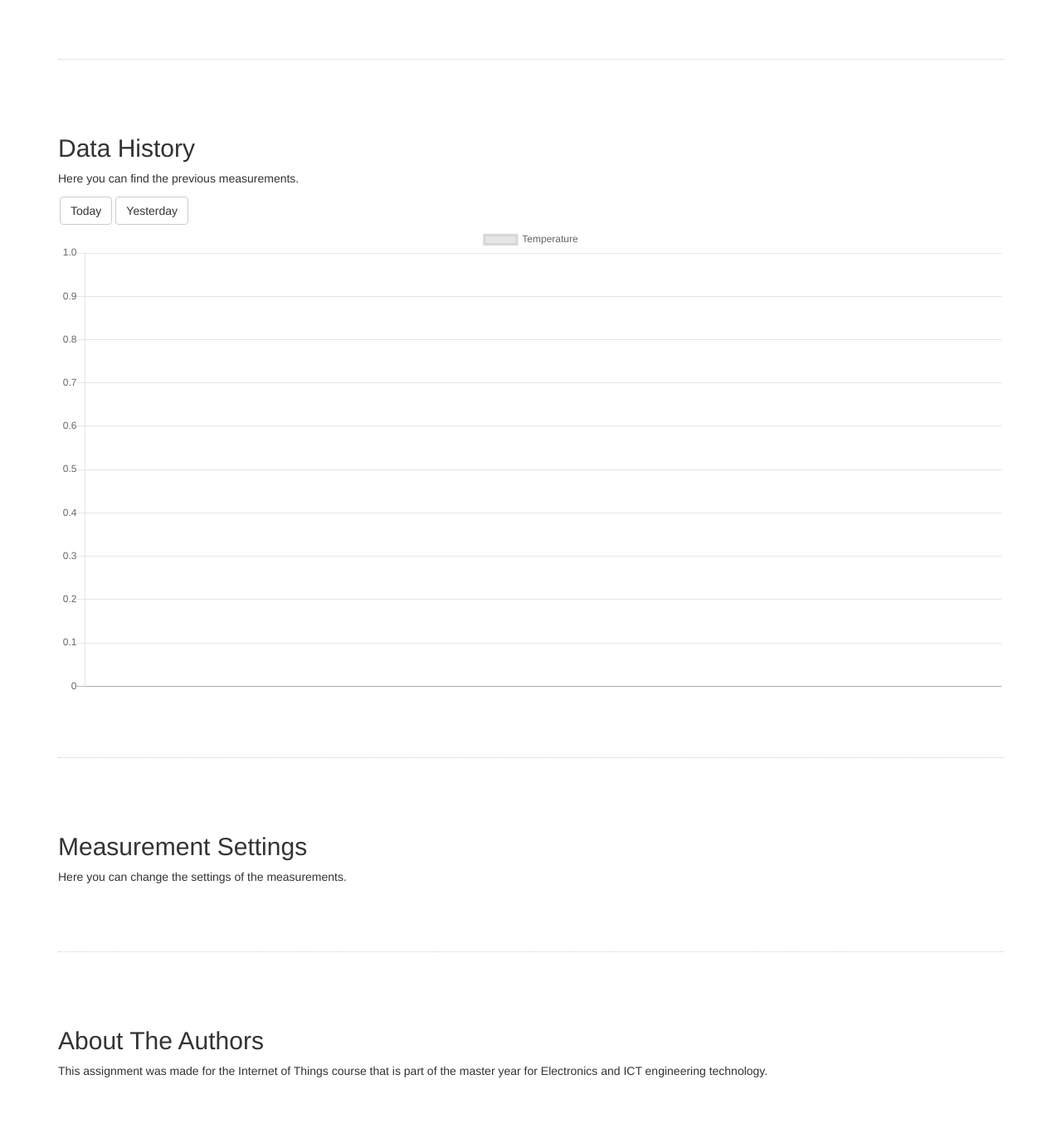
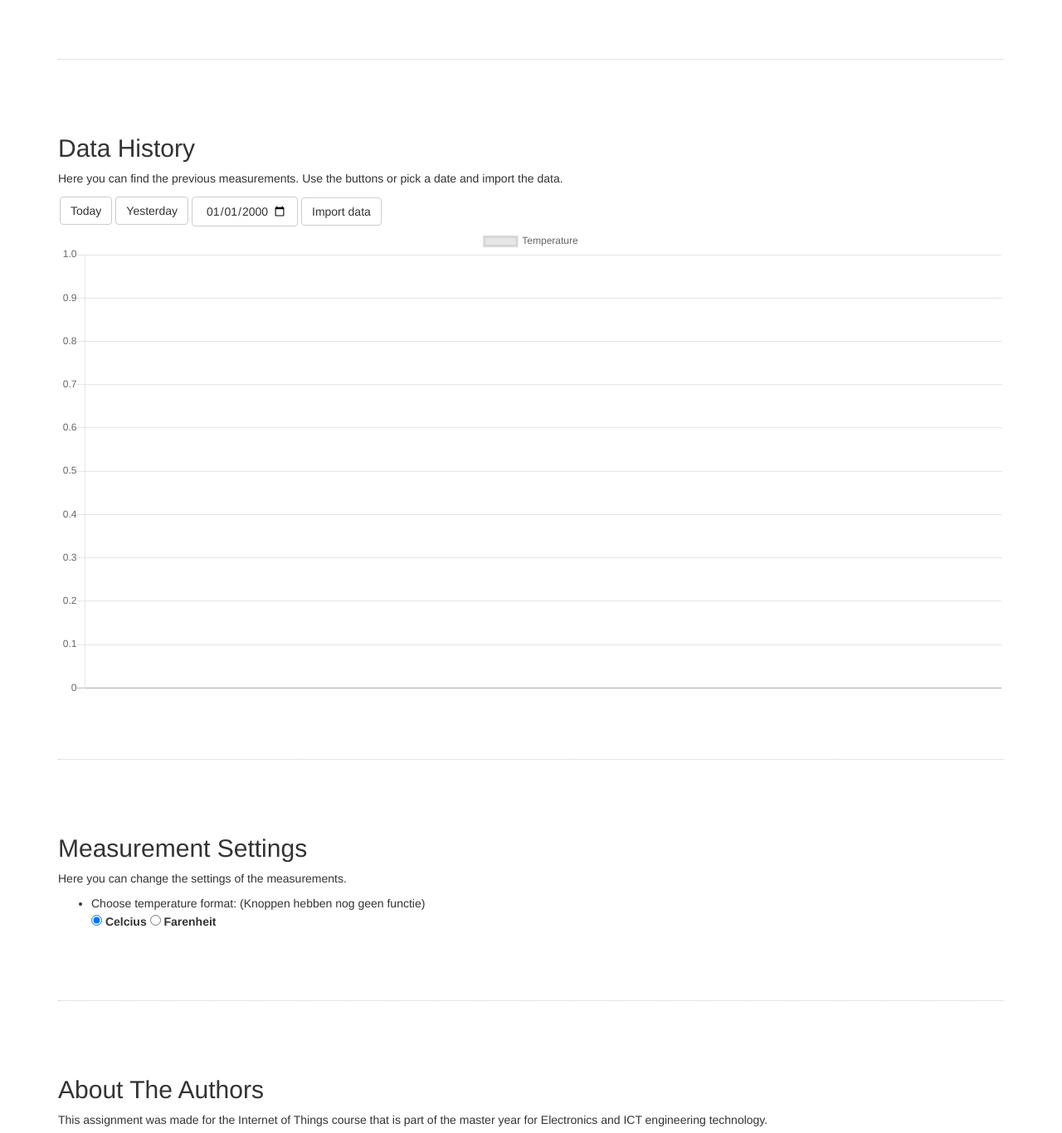
Before and after one commit to nowicki-yari/IoT_4482, a Flask app: template templates/test.html in a window 1280 px wide. Shown: the part 1473-2839 px from the top of the page at 83% size. Run offline with Flask 2, Linux system fonts and the light colour scheme; the template is opened without the code that fills it, so the values that code supplies are empty; some libraries are stand-ins or nearby versions.

Commit message:
added canvas moist functionality + changed topic for moist

```diff
--- a/App.py
+++ b/App.py
@@ -9,11 +9,13 @@ import ssl
 from datetime import datetime
 import firebase_admin
 import json
+from flask import request
 
 cred_obj = firebase_admin.credentials.Certificate('weatherstation-iot-8558e-firebase-adminsdk-boway-7b9758599c.json')
 databaseURL = "https://weatherstation-iot-8558e-default-rtdb.firebaseio.com/"
-default_app = firebase_admin.initialize_app(cred_obj, {'databaseURL':databaseURL})
+default_app = firebase_admin.initialize_app(cred_obj, {'databaseURL': databaseURL})
 from firebase_admin import db
+
 ref = db.reference("/Data")
 
 eventlet.monkey_patch()
@@ -22,8 +24,8 @@ app = Flask(__name__)
 app.config['SECRET'] = 'my secret key'
 app.config['TEMPLATES_AUTO_RELOAD'] = False
 app.config['MQTT_BROKER_URL'] = 'e83b7b9f6de84440b629c443336adf69.s1.eu.hivemq.cloud'
-#app.config['MQTT_BROKER_URL'] = '192.168.1.5'
-#app.config['MQTT_BROKER_PORT'] = 1883
+# app.config['MQTT_BROKER_URL'] = '192.168.1.5'
+# app.config['MQTT_BROKER_PORT'] = 1883
 app.config['MQTT_USERNAME'] = 'psoc6_1'
 app.config['MQTT_PASSWORD'] = 'IoT_4482'
 app.config['MQTT_KEEPALIVE'] = 5
@@ -32,65 +34,75 @@ app.config['MQTT_KEEPALIVE'] = 5
 app.config['MQTT_BROKER_PORT'] = 8883
 app.config['MQTT_TLS_ENABLED'] = True
 app.config['MQTT_TLS_INSECURE'] = False
-#app.config['MQTT_TLS_CA_CERTS'] = 'server.pem'
+# app.config['MQTT_TLS_CA_CERTS'] = 'server.pem'
 app.config['MQTT_TLS_CA_CERTS'] = 'cacert.pem'
-#app.config['MQTT_TLS_CERTFILE'] = 'client.crt'
-#app.config['MQTT_TLS_KEYFILE'] = 'client.key'
+# app.config['MQTT_TLS_CERTFILE'] = 'client.crt'
+# app.config['MQTT_TLS_KEYFILE'] = 'client.key'
 app.config['CLIENT_ID'] = 'Rocky'
 
 app.config['MQTT_TLS_VERSION'] = ssl.PROTOCOL_TLSv1_2
 
 cors = CORS(app, resources={r"*": {"origins": "*"}})
 mqtt = Mqtt(app)
-#socketio = SocketIO(app)
+# socketio = SocketIO(app)
 bootstrap = Bootstrap(app)
-socketio = SocketIO(app,cors_allowed_origins='*')
-#socketio.init_app(app, cors_allowed_origins="*")
+socketio = SocketIO(app, cors_allowed_origins='*')
+
+
+# socketio.init_app(app, cors_allowed_origins="*")
 
 
 @app.route('/dashboard')
 def index_dashboard():
+
     mqtt.subscribe('ledstatus')
     return render_template('dashboard.html')
 
+
 @app.route('/dashboard2')
 def index_dashboard2():
+    mqtt.subscribe('moist')
     mqtt.subscribe('ledstatus')
     return render_template('test.html')
+
 
 @app.route('/')
 def index():
     return render_template('index.html')
+
 
 @socketio.on('publish')
 def handle_publish(json_str):
     data = json.loads(json_str)
     mqtt.publish(data['topic'], data['message'])
 
+
 @socketio.on('subscribe')
 def handle_subscribe(json_str):
     data = json.loads(json_str)
     mqtt.subscribe(data['topic'])
 
+
 @socketio.on('unsubscribe_all')
 def handle_unsubscribe_all():
     mqtt.unsubscribe_all()
 
+
 @mqtt.on_message()
 def handle_mqtt_message(client, userdata, message):
-	data = dict(
-		topic=message.topic,
-		payload=message.payload.decode()
-	)
+    data = dict(
+        topic=message.topic,
+        payload=message.payload.decode()
+    )
 
-	#Upload data to firebase
-	now = datetime.now()
-	timeString = now.strftime("%d,%m,%Y,%H,%M,%S")
-	timeSplit = timeString.split(",")
-	timeMap = map(int, timeSplit)
-	timeList = list(timeMap)
-	print(str(timeList))
-	"""
+    # Upload data to firebase
+    now = datetime.now()
+    timeString = now.strftime("%d,%m,%Y,%H,%M,%S")
+    timeSplit = timeString.split(",")
+    timeMap = map(int, timeSplit)
+    timeList = list(timeMap)
+    print(str(timeList))
+    """
 	for value in range(0, 6):
 		string = str(timeList[value])
 		if string[0:1] == 0:
@@ -98,81 +110,120 @@ def handle_mqtt_message(client, userdata, message):
 	print(str(timeList))
 	"""
 
-	print("Time: " + str(timeList) + ",	Data: " + str(data["payload"]))
+    print("Time: " + str(timeList) + ",	Data: " + str(data["payload"]))
 
-	json_date = "\"date\": " + str((timeList))
-	json_data = "\"data\": " + str(data["payload"])
+    json_date = "\"date\": " + str((timeList))
+    json_data = "\"data\": " + str(data["payload"])
 
-	json_string = str("{" + json_date + ", " + json_data + "}")
+    json_string = str("{" + json_date + ", " + json_data + "}")
 
-	ref.push().set(json_string)
+    ref.push().set(json_string)
 
-	socketio.emit('mqtt_message', data=data)
+    socketio.emit('mqtt_message', data=data)
+
 
 @app.route('/returnData')
 def returnData():
-	print("Displaying historical data")
+    print("Displaying historical data")
+
 
 @app.route('/data_today')
 def data_today():
-	#Get the data
-	data = ref.get()
-	data_json = json.dumps(data)
-	data_json = json.loads(data_json)
+    # Get the data
+    data = ref.get()
+    data_json = json.dumps(data)
+    data_json = json.loads(data_json)
 
-	#Get the values
-	time = []
-	value = []
-	for dataPoint in data_json.values():
-		json_string = json.loads(dataPoint)
-		time.append(json_string["date"])
-		value.append(json_string["data"])
+    # Get the values
+    time = []
+    value = []
+    for dataPoint in data_json.values():
+        json_string = json.loads(dataPoint)
+        time.append(json_string["date"])
+        value.append(json_string["data"])
 
-	#Get data of today
-	day = time[len(time)-1][0]
-	for counter in range(0, len(value)):
-		if time[counter][0] == day:
-			data = dict(
-				time = time[counter],
-				value = value[counter]
-			)
-			socketio.emit('historical_data', data=data)
+    # Get data of today
+    day = time[len(time) - 1][0]
+    for counter in range(0, len(value)):
+        if time[counter][0] == day:
+            data = dict(
+                time=time[counter][3:6],
+                value=value[counter]
+            )
+            socketio.emit('historical_data', data=data)
 
-	return ("Not needed")
+    return ("Not needed")
+
 
 @app.route('/data_yesterday')
 def data_yesterday():
-	#Get the data
-	data = ref.get()
-	data_json = json.dumps(data)
-	data_json = json.loads(data_json)
+    # Get the data
+    data = ref.get()
+    data_json = json.dumps(data)
+    data_json = json.loads(data_json)
 
-	#Get the values
-	time = []
-	value = []
-	for dataPoint in data_json.values():
-		json_string = json.loads(dataPoint)
-		time.append(json_string["date"])
-		value.append(json_string["data"])
+    # Get the values
+    time = []
+    value = []
+    for dataPoint in data_json.values():
+        json_string = json.loads(dataPoint)
+        time.append(json_string["date"])
+        value.append(json_string["data"])
 
-	#Get data of yesterday
-	day = time[len(time)-1][0] - 1
-	for counter in range(0, len(value)):
-		if time[counter][0] == day:
-			data = dict(
-				time = time[counter],
-				value = value[counter]
-			)
-			socketio.emit('historical_data', data=data)
+    # Get data of yesterday
+    day = time[len(time) - 1][0] - 1
+    for counter in range(0, len(value)):
+        if time[counter][0] == day:
+            data = dict(
+                time=time[counter][3:6],
+                value=value[counter]
+            )
+            socketio.emit('historical_data', data=data)
 
-	return ("Not needed")
+    return ("Not needed")
+
+
+@app.route('/calendarInput', methods=['POST'])
+def calendarInput():
+    date = request.form['date']
+    print("Choosen date: " + str(date))
+
+    # Get the data
+    data = ref.get()
+    data_json = json.dumps(data)
+    data_json = json.loads(data_json)
+
+    # Get the values
+    time = []
+    value = []
+    for dataPoint in data_json.values():
+        json_string = json.loads(dataPoint)
+        time.append(json_string["date"])
+        value.append(json_string["data"])
+
+    # Get data of input date
+    year = str(date[0:4])
+    month = str(date[5:7])
+    day = str(date[8:10])
+    for counter in range(0, len(value)):
+        if str(time[counter][0]) == day and str(time[counter][1]) == month and str(time[counter][2]) == year:
+            data = dict(
+                time=time[counter][3:6],
+                value=value[counter]
+            )
+            socketio.emit('historical_data', data=data)
+
+    return ('', 204)
+
 
 @mqtt.on_log()
 def handle_logging(client, userdata, level, buf):
     print(level, buf)
 
+
 def reWriteDigit(digit):
-	return 0
+    return 0
+
 
 if __name__ == '__main__':
     socketio.run(app, host='127.0.0.1', port=80, use_reloader=False, debug=True)
--- a/templates/test.html
+++ b/templates/test.html
@@ -8,6 +8,7 @@
 <script type="text/javascript" charset="utf-8">
     var socket = io();
     var realTimeData;
+    var realTimeDataMoist;
     window.addEventListener('load', function() {
         const ctx = document.getElementById('temperature_chart').getContext('2d');
         realTimeData = new Chart(ctx, {
@@ -33,7 +34,38 @@
                 }]
             },
         }
-    });
+        });
+
+    })
+
+    window.addEventListener('load', function() {
+        const ctx = document.getElementById('moist_chart').getContext('2d');
+        const canvas = document.getElementById('moist_chart');
+        canvas.style.display = "none"
+        realTimeDataMoist = new Chart(ctx, {
+        type: 'line',
+        data: {
+            datasets: [{
+                label: 'Moist',
+                data: []
+            }]
+        },
+        options: {
+            scales: {
+                xAxes: [{
+                    ticks: {
+                        autoSkip: true,
+                        maxTicksLimit: 10
+                    }
+                }],
+                yAxes: [{
+                    ticks: {
+                        beginAtZero: true
+                    }
+                }]
+            },
+        }
+        });
     })
 
 
@@ -43,7 +75,14 @@
         socket.on('mqtt_message', function(data) {
             const d = new Date();
             let time = d.toLocaleTimeString();
-            addData(realTimeData, time, data['payload']);
+            if (data['topic']=='ledstatus') {
+                addData(realTimeData, time, data['payload']);
+                console.log("ledstatus");
+            } else if (data['topic']=='moist') {
+                console.log("moist")
+                addData(realTimeDataMoist, time, data['payload']);
+            }
+
         })
 
     });
@@ -90,15 +129,16 @@
                 }]
             },
         }
-    });
+        });
     })
+
+
 
     $(document).ready(function() {
         //var socket = io.connect('http://' + document.domain + ':' + location.port, {secure: true});
         socket.on('historical_data', function(data) {
-            addData(historicalData, data['time'], data['value']);
+				addData(historicalData, data['time'], data['value']);
         })
-
     });
 
     function addData(chart, label, data) {
@@ -109,12 +149,23 @@
         chart.update();
     }
 
+	function isObjectEmpty(obj) {
+		return Object.keys(obj).length === 0;
+	}
+
     function publish(message) {
+        const canvas = document.getElementById('moist_chart')
+        if (message == 'ON') {
+            canvas.style.display = "block"
+        } else if (message == 'OFF') {
+            canvas.style.display = "none"
+        }
         var data = '{"topic": "pwm", "message": "' + message + '", "qos": 1}';
         socket.emit('publish', data=data);
     }
 
 </script>
+
 <script src="//ajax.googleapis.com/ajax/libs/jquery/1.9.1/jquery.min.js"></script>
 <script type=text/javascript>
         $(function() {
@@ -240,6 +291,7 @@
             <form style="float: left; margin: 2px">
                 <a href=# id=disable_sensor><button class='btn btn-default' onclick="publish('OFF')">Disable</button></a>
             </form>
+            <canvas id="moist_chart"></canvas>
 		</section>
 		<section id="temperatureData">
 			<h2> Temperature Data </h2>
@@ -248,18 +300,37 @@
 		</section>
 		<section id="history">
 			<h2> Data History </h2>
-			<p> Here you can find the previous measurements. </p>
+			<p> Here you can find the previous measurements. Use the buttons or pick a date and import the data. </p>
             <form style="float: left; margin: 2px">
                 <a href=# id=day_today><button class='btn btn-default'>Today</button></a>
             </form>
             <form style="float: left; margin: 2px">
                 <a href=# id=day_yesterday><button class='btn btn-default'>Yesterday</button></a>
             </form>
+			<form action="{{ url_for('calendarInput') }}" method="post" style="float: left; margin: 2px">
+				<input type="date" id="calendar" name="date" value="2000-01-01" min="2018-01-01" max="2025-12-31" class='btn btn-default'>
+				<input type="submit" value="Import data" class='btn btn-default'>
+			</form>
 			<canvas id="temperature_history_chart"></canvas>
 		</section>
 		<section id="measurementSettings">
 			<h2> Measurement Settings </h2>
             <p> Here you can change the settings of the measurements.</p>
+				<ul>
+					<li> Choose temperature format: (Knoppen hebben nog geen functie)</li>
+						<div class="custom-controls-stacked">
+							<label class="custom-control custom-radio">
+								<input checked id="bulletCelcius" name="radio-stacked" type="radio" class="custom-control-input">
+								<span class="custom-control-indicator"></span>
+								<span class="custom-control-description">Celcius</span>
+							</label>
+							<label class="custom-control custom-radio">
+								<input id="bulletFarenheit" name="radio-stacked" type="radio" class="custom-control-input">
+								<span class="custom-control-indicator"></span>
+								<span class="custom-control-description">Farenheit</span>
+							</label>
+						</div>
+				</ul>
 		</section>
 		<section id="about">
 			<h2> About The Authors </h2>
```
Also changed, not shown: 1 other file.
